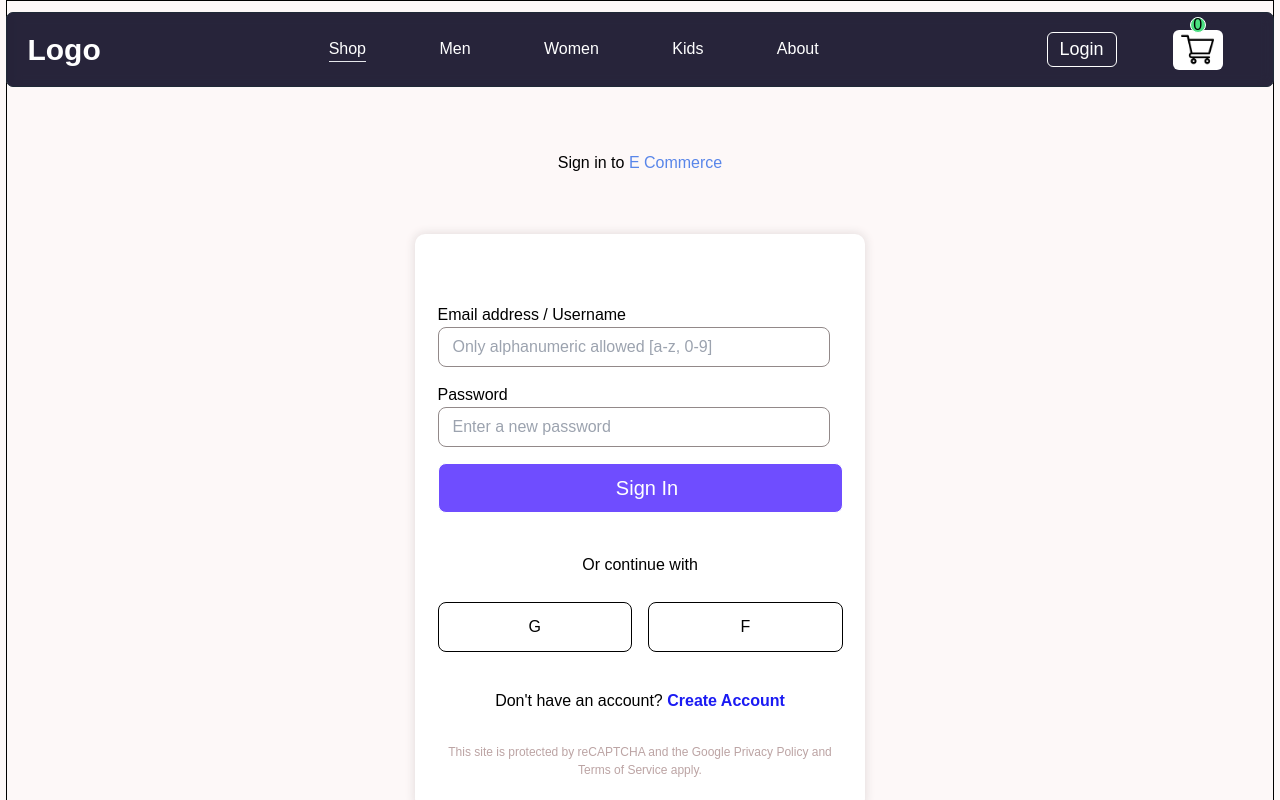
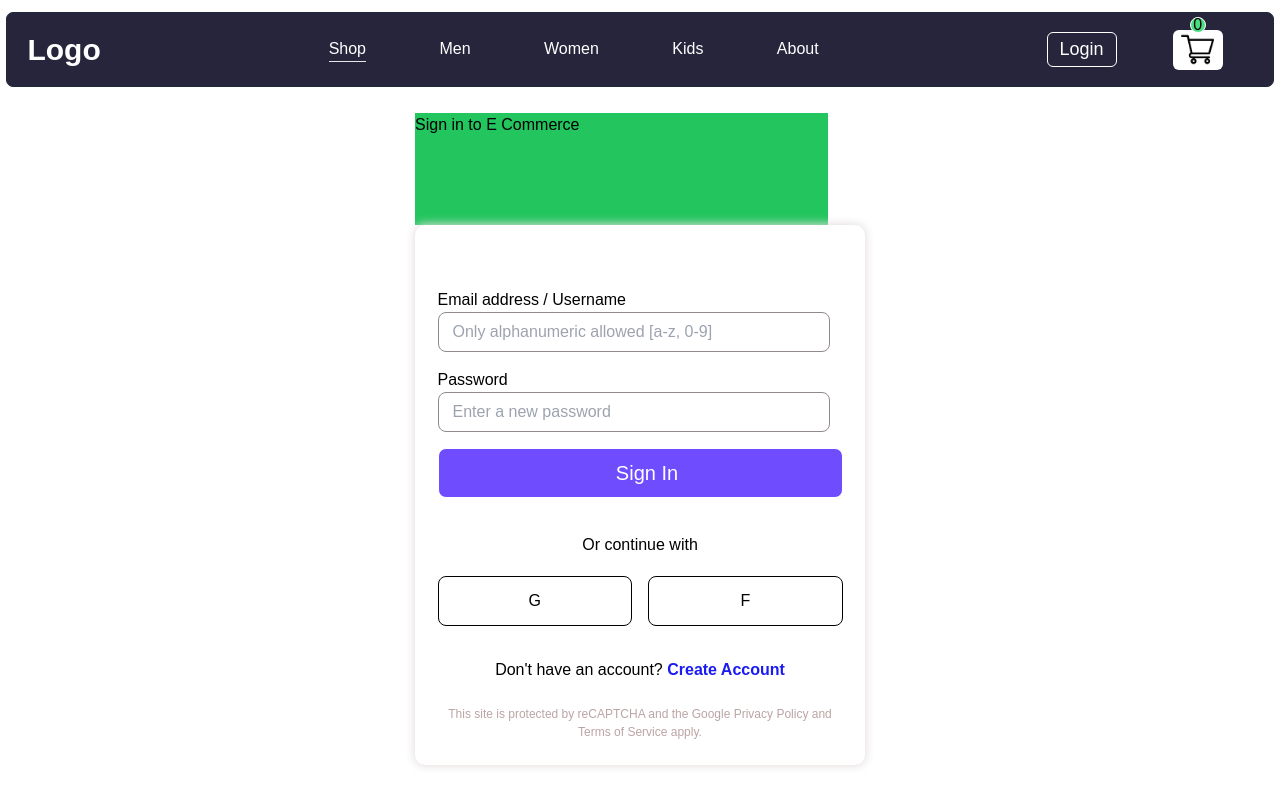
Before and after one commit to Lalitj2104/Affiliate-Ecommerce-Website-Maxybuy, a React (Vite) app: page /login in a window 1280 px wide. Shown: the top 800 px of the page. Built offline with nearby package versions, Linux system fonts and the light colour scheme.

Commit message:
login taildcc

```diff
--- a/src/Components/Pages/Login/login.jsx
+++ b/src/Components/Pages/Login/login.jsx
@@ -9,11 +9,11 @@ const Login = () => {
     }, []);
 
     return (
-        <div className={styles.loginContainer}>
-            <div className={styles.login}>
+        <div className='full-page-section'>
+            <div className='centre-page-section min-h-[900px] justify-center bg-green '>
 
-                <div className={styles.loginOuter}>
-                    <div className={styles.heading}>
+                <div className='h-3/4 flex flex-col items-centre w-[450px]'>
+                    <div className='w-11/12 h-1/6 bg-green-500'>
 
 
                         <h1>Sign in to <span>E Commerce</span></h1>
--- a/src/Components/Pages/Login/login.module.css
+++ b/src/Components/Pages/Login/login.module.css
@@ -1,26 +1,4 @@
 
-.loginContainer{
-    background-color: fafafa;
-    display: flex;
-    flex-direction: column;
-    align-items: center;
-    background-color: #fdf8f8;
-    width: 100%;
-}
-.login{
-    width: 99%;
-    max-width: 1660px;
-
-    height: 900px   ;
-    display: flex;
-    align-items: center;
-    justify-content: center;
-    padding-left: 20px;
-    padding-right: 20px;
-
-    border: 1px solid black;
-
-}
 
 .loginOuter{
     height: 80%;
--- a/src/Components/Pages/Login/signUp.jsx
+++ b/src/Components/Pages/Login/signUp.jsx
@@ -6,8 +6,8 @@ import styles from './login.module.css'
 import { NavLink } from 'react-router-dom'
 const SignUp = () => {
     return (
-        <div className={styles.loginContainer}>
-            <div className={styles.login}>
+        <div className='full-page-section'>
+            <div className='centre-page-section min-h-[900px] justify-center'>
 
                 <div className={styles.loginOuter}>
                     <div className={styles.heading}>
```
